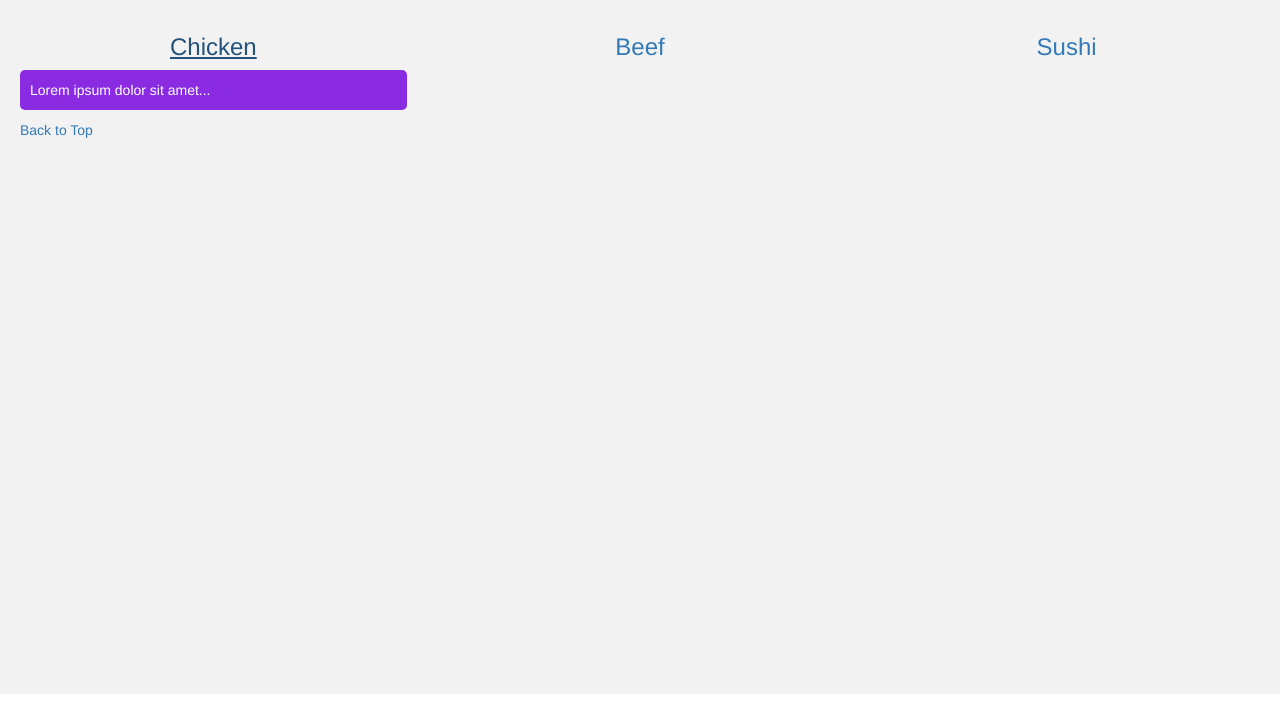
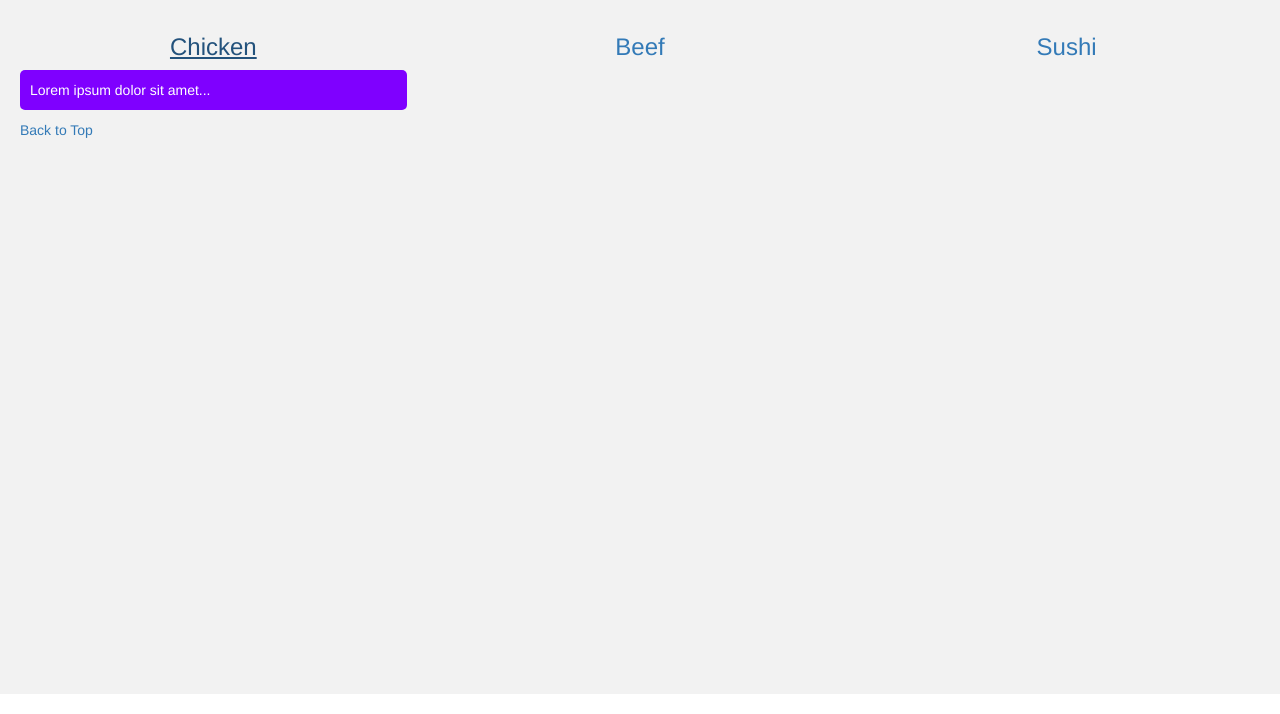
Before and after one commit to zanybekovaaruzan9-lgtm/module3_task, a plain HTML site: page index.html in a window 1280 px wide. Both pictures are taken after a click on the link "Chicken". Shown: the part 148-862 px from the top of the page. Drawn offline with nearby package versions, Linux system fonts and the light colour scheme.

Commit message:
Update styles.css

```diff
--- a/css/styles.css
+++ b/css/styles.css
@@ -19,7 +19,7 @@
 
 /* Styles for text inside every section */
 .section-text {
-  background-color: #8a2be2;
+  background-color: #7f00ff;
   color: white;
   padding: 10px;
   border-radius: 5px;
```
